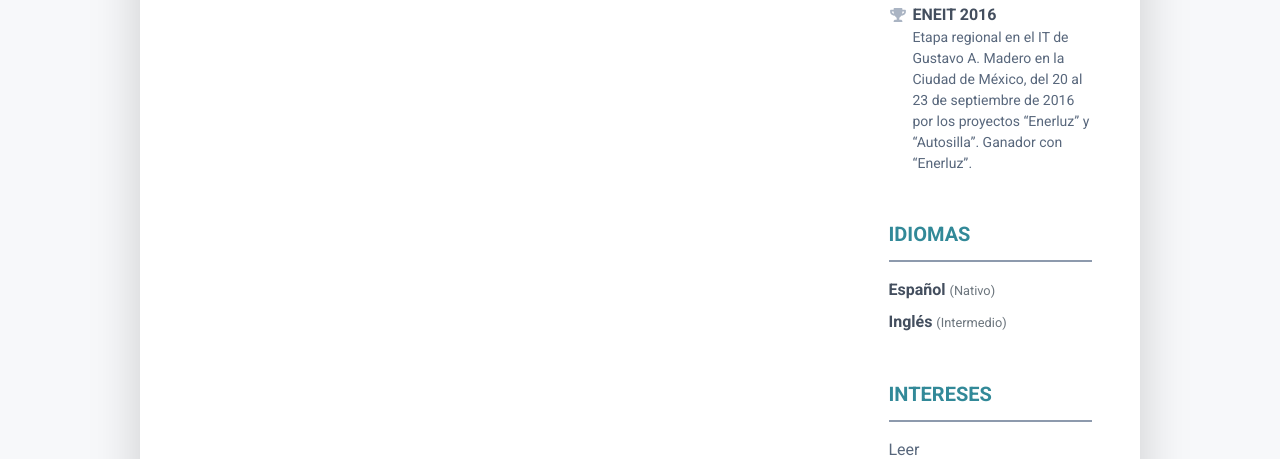
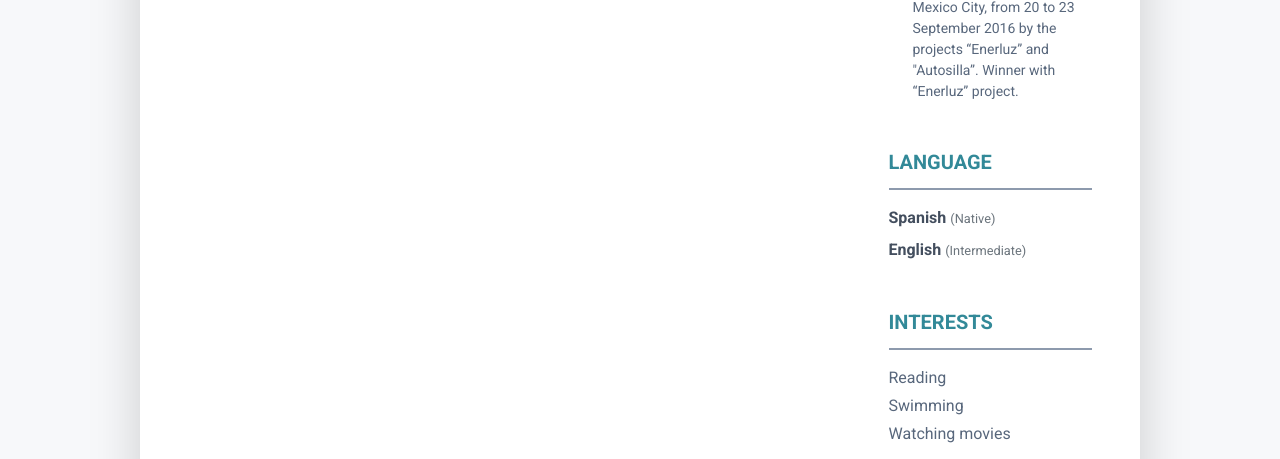
Before and after one commit to pag753/resume, a CodeIgniter app: page /database/index.php/welcome/index in a window 1280 px wide. Shown: the part 2196-2655 px from the top of the page. Run offline with CodeIgniter, Linux system fonts and the light colour scheme; some libraries are stand-ins or nearby versions.

Commit message:
Cambios para idioma.

```diff
--- a/application/controllers/Welcome.php
+++ b/application/controllers/Welcome.php
@@ -20,7 +20,7 @@ class Welcome extends CI_Controller {
 	 */
 
 
-  public function english()
+  public function index()
   {
     mail('pag753@hotmail.com','Inglés',json_encode($_SERVER));
     $arr = [
@@ -71,7 +71,7 @@ class Welcome extends CI_Controller {
     $this->load->view('welcome_message',['arr' => $arr]);
   }
 
-  public function index()
+  public function spanish()
 	{
     mail('pag753@hotmail.com','Español',json_encode($_SERVER));
 	  $arr = [
--- a/application/views/welcome_message.php
+++ b/application/views/welcome_message.php
@@ -31,8 +31,8 @@ $arr = $arr;
 </head>
 <body>
 	<div class="text-center pt-2 pb-5">
-    <a href="/index.php">Spanish</a>
-		<a href="/index.php/welcome/english">English</a>
+    <a href="/index.php">English</a>
+		<a href="/index.php/welcome/spanish">Spanish</a>
 	</div>
 	<article class="resume-wrapper text-center position-relative">
 		<div class="resume-wrapper-inner mx-auto text-left bg-white shadow-lg">
@@ -355,8 +355,8 @@ $arr = $arr;
 
 	<footer class="footer text-center pt-2 pb-5">
 		<!--/* This template is released under the Creative Commons Attribution 3.0 License. Please keep the attribution link below when using for your own project. Thank you for your support. :) If you'd like to use the template without the attribution, you can buy the commercial license via our website: themes.3rdwavemedia.com */-->
-		<a href="/index.php">Spanish</a>
-		<a href="/index.php/welcome/english">English</a>
+		<a href="/index.php">English</a>
+		<a href="/index.php/welcome/spanish">Spanish</a>
 	</footer>
 </body>
 </html>
```
